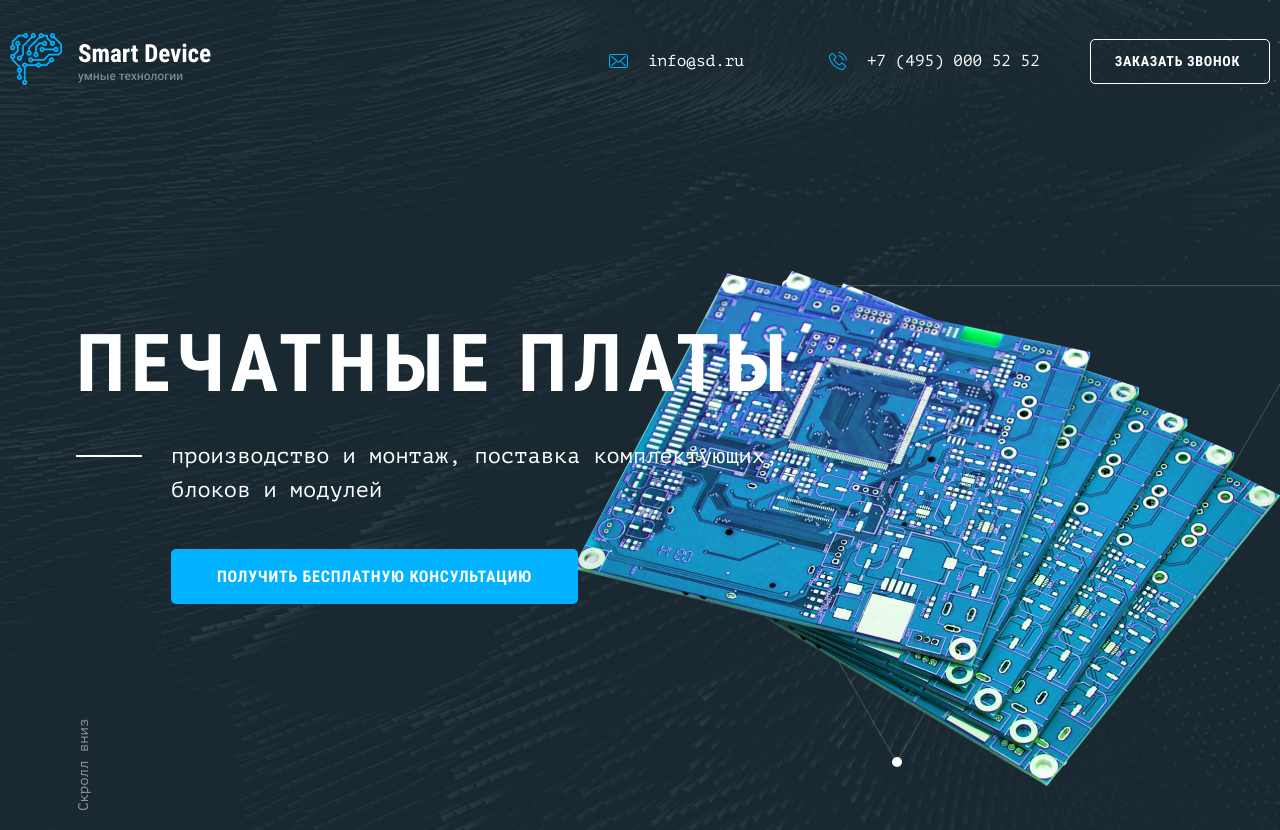
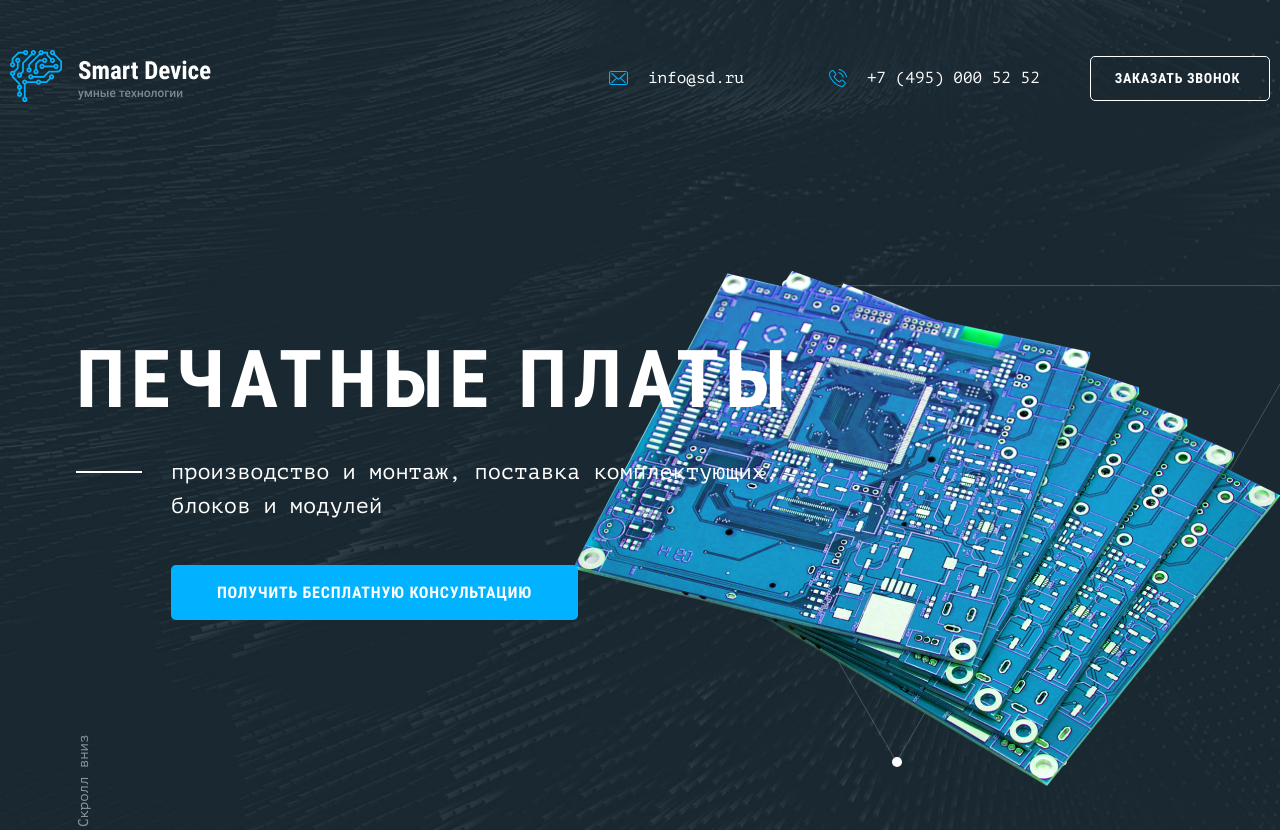
Before and after one commit to teclevel/smart-device, a website: page source/index.html in a window 1280 px wide. Shown: the top 830 px of the page. Drawn offline with nearby package versions, Linux system fonts and the light colour scheme; files that its build step writes are made by us from their sources; files whose address does not match are found by name.

Commit message:
позиционирует некоторые элементы

```diff
--- a/source/sass/blocks/form.scss
+++ b/source/sass/blocks/form.scss
@@ -51,12 +51,12 @@
   font-weight: normal;
   font-size: 36px;
   line-height: 51px;
-  margin: 20px 0 16px 0;
+  margin: 29px 0 12px;
 
   @media (max-width: $tablet-width) {
     font-size: 32px;
     line-height: 45px;
-    margin: 30px 0 16px 0;
+    margin: 30px 0 16px;
   }
 
   @media (max-width: $mobile-width) {
--- a/source/sass/blocks/header.scss
+++ b/source/sass/blocks/header.scss
@@ -7,7 +7,7 @@
   right: 0;
 
   margin: 0 auto;
-  padding: 33px 10px 0 10px;
+  padding: 50px 10px 0;
   display: flex;
   justify-content: space-between;
   background-color: transparent;
--- a/source/sass/blocks/lead.scss
+++ b/source/sass/blocks/lead.scss
@@ -9,7 +9,7 @@
   max-width: 1566px;
   width: 100%;
   min-height: 791px;
-  padding: 263px 76px 170px;
+  padding: 263px 76px 153px;
   margin: 0 auto;
   color: $white;
   background-image: url("../img/backgrounds/boards.png"), url("../img/backgrounds/poligons-header.svg");
@@ -45,7 +45,7 @@
   letter-spacing: 0.07em;
   text-transform: uppercase;
   max-width: 817px;
-  margin: 54px 0 28px 0;
+  margin: 70px 0 28px 0;
 
   @media (max-width: $tablet-width) {
     font-size: 60px;
```
Also changed, not shown: build/css/style.css, build/css/style.min.css, build/index.html, 1 other file.
